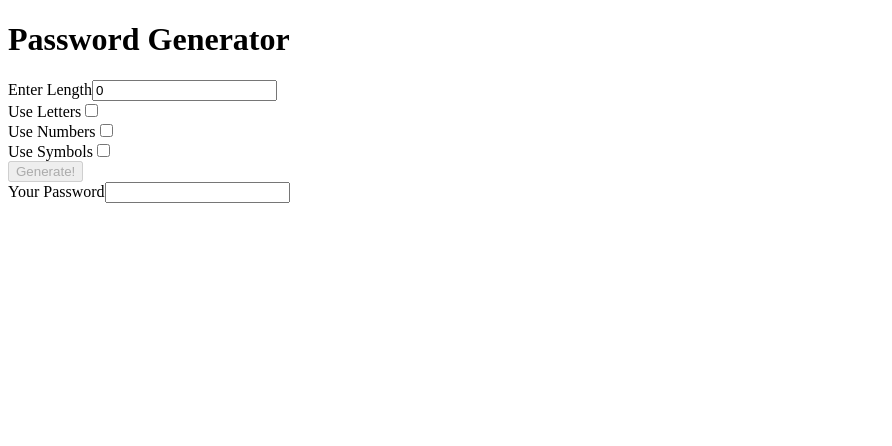
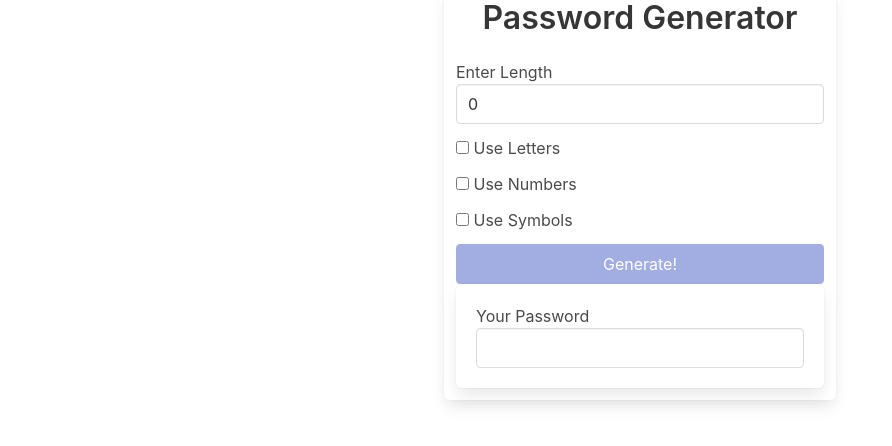
Before and after one commit to geekysrm/angular-password-generator, an Angular app: page / in a window 1280 px wide. Shown: the top 446 px of the page, without its empty margins (0-892 px from the left). Built offline with nearby package versions, Linux system fonts and the light colour scheme.

Commit message:
add bulma and styles

```diff
--- a/package.json
+++ b/package.json
@@ -19,6 +19,7 @@
     "@angular/platform-browser": "~10.0.6",
     "@angular/platform-browser-dynamic": "~10.0.6",
     "@angular/router": "~10.0.6",
+    "bulma": "^0.9.0",
     "rxjs": "~6.5.5",
     "tslib": "^2.0.0",
     "zone.js": "~0.10.3"
--- a/src/app/app.component.html
+++ b/src/app/app.component.html
@@ -1,40 +1,58 @@
-<h1>Password Generator</h1>
-<div>
+<div class="container">
+  <div class="columns is-centered">
+    <div class="box column is-one-third">
+      <h1 class="title has-text-centered">Password Generator</h1>
+
+      <div class="field">
         <label>Enter Length</label>
         <input
+          class="input"
           (input)="onChangeLength($event.target.value)"
           [value]="length.toString()"
         />
       </div>
 
-<div>
-  <label>Use Letters</label>
+      <div class="field">
+        <div class="control">
+          <label class="checkbox">
             <input
               [checked]="includeLetters"
               (change)="onChangeUseLetters()"
               type="checkbox"
             />
+            Use Letters
+          </label>
         </div>
-<div>
-  <label>Use Numbers</label>
+      </div>
+      <div class="field">
+        <div class="control">
+          <label class="checkbox">
             <input
               [checked]="includeNumbers"
               (change)="onChangeUseNumbers()"
               type="checkbox"
             />
+            Use Numbers
+          </label>
         </div>
-<div>
-  <label>Use Symbols</label>
+      </div>
+      <div class="field">
+        <div class="control">
+          <label class="checkbox">
             <input
               [checked]="includeSymbols"
               (change)="onChangeUseSymbols()"
               type="checkbox"
             />
+            Use Symbols
+          </label>
+        </div>
       </div>
 
       <div>
         <!-- Event binding: Here "click" is an event of the button -->
         <button
+          class="button is-link is-fullwidth"
           [disabled]="
             !(length && (includeLetters || includeNumbers || includeSymbols))
           "
@@ -43,9 +61,12 @@
           Generate!
         </button>
       </div>
-<div>
+      <div class="box">
         <label>Your Password</label>
         <!-- Property Binding: Here "value" is a property of the input -->
-  <input [value]="password" />
+        <input class="input" [value]="password" />
       </div>
       <!-- Interpolation {{ password }} -->
+    </div>
+  </div>
+</div>
--- a/src/styles.css
+++ b/src/styles.css
@@ -1 +1,2 @@
 /* You can add global styles to this file, and also import other style files */
+@import "bulma/css/bulma.css";
```
Also changed, not shown: 1 other file (tests, documents, lock files or other folders). Lines whose indentation alone changed are shown as unchanged.
